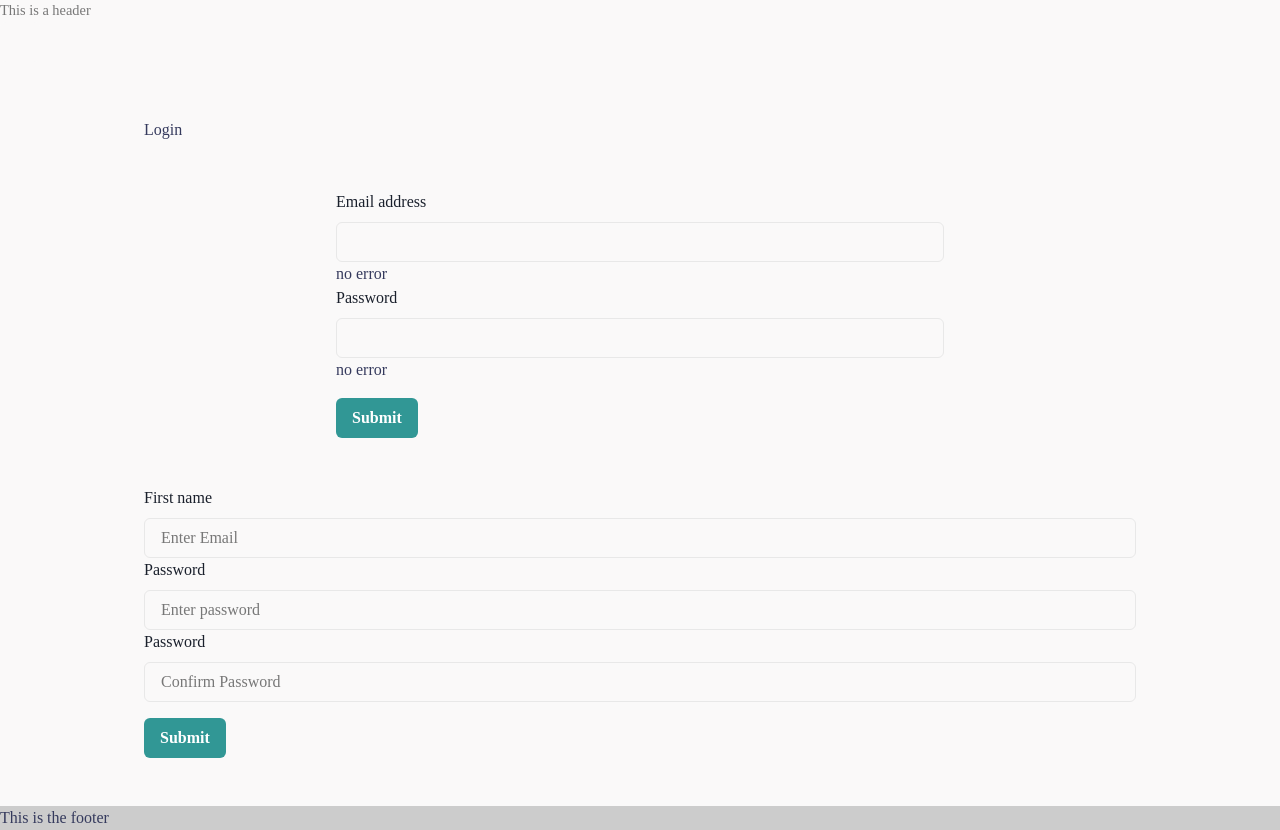
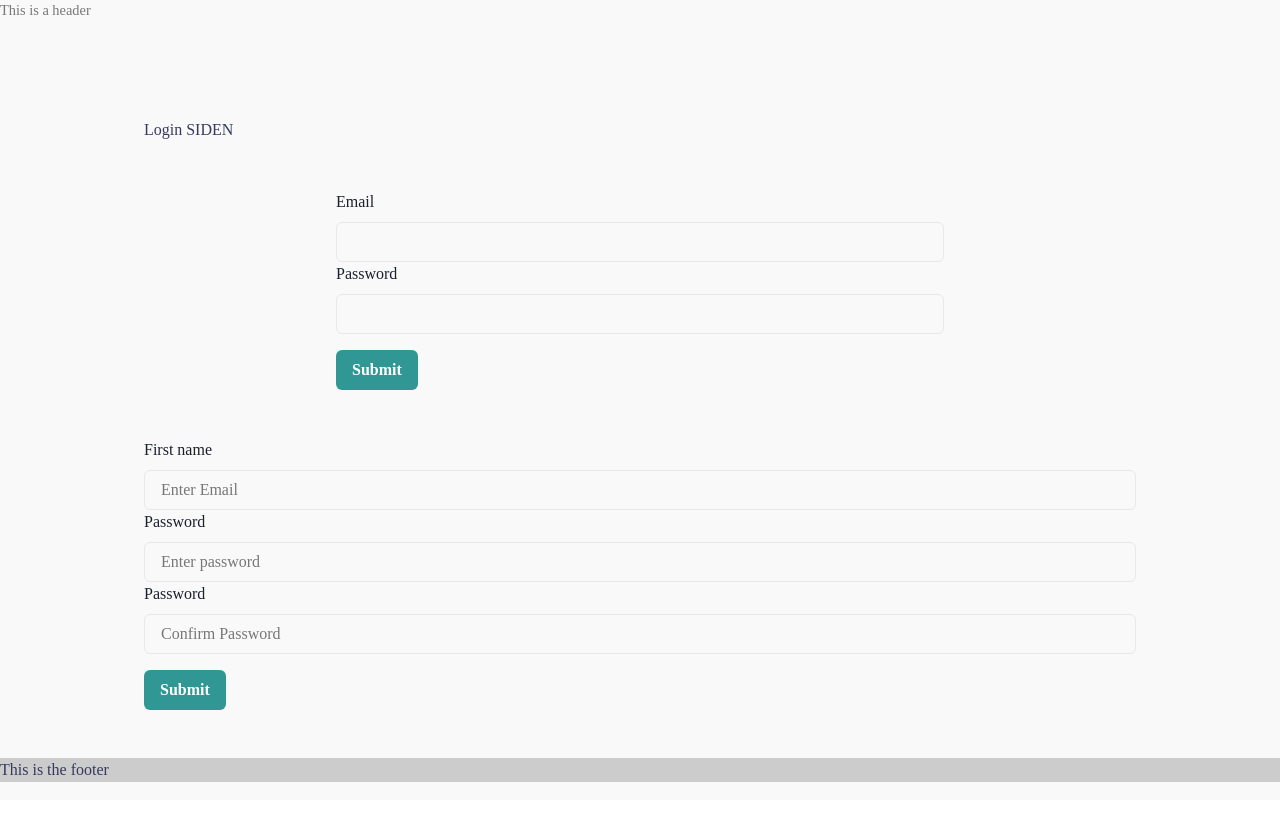
Before and after one commit to LasseStaus/frontend_chakra, a Next.js app: page / in a window 1280 px wide. After the commit the page ends 800 px from the top, so only its background shows below. Built offline with nearby package versions, Linux system fonts and the light colour scheme; no server answers.

Commit message:
Adds formfield and loginform

```diff
--- a/src/pages/components/authenticationPage/AuthenticationPage.tsx
+++ b/src/components/authenticationPage/AuthenticationPage.tsx
@@ -1,17 +1,17 @@
 import { Box, Container, Heading } from '@chakra-ui/react'
 import router from 'next/router'
 import React, { useEffect } from 'react'
-import { useAuth } from '../../../context/AuthContext'
-import Loginform from '../loginform/Loginform'
+// import { useAuth } from '../../context/AuthContext'
+import Loginform from '../forms/Loginform'
 import SignupForm from '../signupform/Signupform'
 
 function AuthenticatedPage() {
-  const { user, login, emailError, passwordError, isLoading } = useAuth()
-  useEffect(() => {}, [])
+  // const { user, login, emailError, passwordError, isLoading } = useAuth()
+  // useEffect(() => { }, [])
   return (
     <Container maxW={'container.lg'}>
       <Box>
-        <Heading>Login</Heading>
+        <Heading>Login SIDEN</Heading>
         <Loginform />
         <SignupForm />
       </Box>
--- /dev/null
+++ b/src/components/forms/FormField.tsx
@@ -0,0 +1,142 @@
+import {
+    Controller,
+    ControllerProps,
+    FieldPath,
+    FieldValues,
+    useFormContext,
+    UseFormStateReturn,
+} from "react-hook-form";
+import { ControllerFieldState, ControllerRenderProps, } from "react-hook-form/dist/types/controller"
+import React from "react";
+import { InputField } from "./Input";
+import { Box, FormErrorMessage, Text } from "@chakra-ui/react";
+
+type FormFieldBase = {
+    as?: React.ElementType;
+    labeltitle?: string;
+    id?: string;
+};
+
+type FieldErrorContainerProps = {
+    fieldState: ControllerFieldState;
+};
+const FieldError: React.FC<FieldErrorContainerProps> = ({ fieldState }) => {
+    if (!fieldState?.invalid && !fieldState?.error?.message) return null;
+    return (
+        <>
+            <Box
+            >
+                <Text>
+                    {fieldState?.error?.message && fieldState?.error.message}
+                </Text>
+            </Box>
+        </>
+    );
+};
+
+type RenderFormFieldProps = FormFieldBase & {
+    field: ControllerRenderProps;
+    fieldState: ControllerFieldState;
+    type?: string;
+    disabled?: boolean;
+
+};
+
+const RenderFormField: React.FC<RenderFormFieldProps> = ({
+    as: Component,
+    id,
+    field,
+    labeltitle,
+    fieldState,
+    type,
+    disabled
+}) => {
+    switch (Component) {
+        case InputField:
+            return (
+                <Box>
+                    <InputField
+                        {...field}
+                        id={id}
+                        labeltitle={labeltitle}
+                        type={type}
+                        disabled={disabled}
+                    // error={!!(fieldState?.error && fieldState?.invalid ? true : undefined)}
+                    />
+                </Box >
+            );
+        //         case TextArea:
+        // return (
+        //     <TextArea
+        //         {...field}
+        //         placeholder={labeltitle || ""}
+        //         error={fieldState?.error && fieldState?.invalid ? true : false}
+        //     />
+        // );
+    }
+
+    return null;
+};
+
+export type FormFieldProps<
+    TFieldValues extends FieldValues = FieldValues,
+    TName extends FieldPath<TFieldValues> = FieldPath<TFieldValues>
+    > = Omit<ControllerProps, "name" | "render"> &
+    FormFieldBase & {
+        name: string;
+        disabled?: boolean;
+        type?: string;
+        render?: ({
+            field,
+            fieldState,
+            formState,
+        }: {
+            field: ControllerRenderProps<TFieldValues, TName>;
+            fieldState: ControllerFieldState;
+            formState: UseFormStateReturn<TFieldValues>;
+        }) => React.ReactElement;
+    };
+
+const FormField: React.FC<FormFieldProps> = ({
+    as: Component,
+    render,
+    labeltitle,
+    id,
+    type,
+    disabled,
+    ...otherProps
+}) => {
+    const { control } = useFormContext();
+
+    return (
+        <Controller
+            {...otherProps}
+            control={control}
+            render={(data) =>
+                render ? ( // If render exist then render and show FieldError
+                    <>
+                        {render(data)}
+                        <FieldError fieldState={data.fieldState} />
+                    </>
+                ) : Component ? ( // If Component is defined then use RenderFormField and show Error
+                    <>
+                        <RenderFormField
+                            id={id}
+                            as={Component}
+                            field={data.field}
+                            labeltitle={labeltitle}
+                            fieldState={data.fieldState}
+                            type={type}
+                            disabled={disabled}
+                        />
+                        <FieldError fieldState={data.fieldState} />
+                    </>
+                ) : (
+                    <></>
+                )
+            }
+        />
+    );
+};
+
+export { FormField };
--- /dev/null
+++ b/src/components/forms/Input.tsx
@@ -0,0 +1,22 @@
+import { Button, Container, FormControl, FormLabel, Heading, Input } from '@chakra-ui/react'
+import React from 'react'
+
+type InputProps = {
+    labeltitle?: string | undefined,
+    id: string | undefined,
+    type?: string,
+    disabled?: boolean
+    name: string
+}
+
+export const InputField = React.forwardRef<HTMLInputElement, InputProps>((props, ref) => {
+    return (
+        <div>
+            <FormLabel htmlFor={props.name}>{props.labeltitle}</FormLabel>
+            <Input ref={ref} {...props} />
+        </div >
+    )
+})
+
+export default InputField
+InputField.displayName = "Inputfield";
--- /dev/null
+++ b/src/components/forms/Loginform.tsx
@@ -0,0 +1,73 @@
+import { Button, Container, FormControl, FormLabel, Heading, Input } from '@chakra-ui/react'
+import { FC, useContext, useState } from 'react'
+import { appendErrors, FormProvider, SubmitHandler, useForm } from 'react-hook-form'
+import { useAuth } from '../../context/AuthContext'
+import login from '../../pages/api/Old.Login'
+import { FormField } from './FormField'
+import { InputField } from './Input'
+
+type FormValues = {
+  email: string;
+  password: string
+}
+
+const Loginform: FC<any> = (props) => {
+  const [email, setEmail] = useState('')
+  const [password, setPassword] = useState('')
+
+  const { user, login, emailError, passwordError, isLoading } = useAuth()
+
+  const methods = useForm<FormValues>({ mode: "onChange" });
+  const {
+    handleSubmit, formState: { isValid, isDirty }, } = methods
+
+  //toddo e type
+  const handleLogin: SubmitHandler<FormValues> = async (data) => {
+    console.log('handleLoginSubmit')
+    console.log(`Signup with ${data.email} and ${data.password}`)
+
+    login({ email: data.email, password: data.password }) // TO DO API KALD I CONTEXT DRILLER, MÅSKE FORDI COMPONENTS ER RYKKET UD FRA PAGES MAPPEN?
+  }
+
+  // TO DO MANGLER CHAKRA UI hvis nødvendigt
+  return (
+    <>
+      <Container maxW={'container.sm'}>
+        <FormProvider {...methods}>
+          <form onSubmit={handleSubmit(handleLogin)}>
+            <FormField
+              as={InputField}
+              name="email"
+              labeltitle="Email"
+              defaultValue=""
+              rules={{
+                required: {
+                  value: true,
+                  message: "Required"
+                }
+              }}
+            />
+            <FormField
+              as={InputField}
+              name="password"
+              labeltitle="Password"
+              defaultValue=""
+              rules={{
+                required: {
+                  value: true,
+                  message: "Required"
+                }
+              }}
+            />
+            <Button mt={4} colorScheme='teal' type="submit" isLoading={props.isSubmitting}>
+              Submit
+            </Button>
+          </form>
+        </FormProvider>
+      </Container>
+
+    </>
+  )
+}
+
+export default Loginform
--- a/src/pages/components/landing-page/LandingPage.tsx
+++ b/src/components/landing-page/LandingPage.tsx
@@ -1,5 +1,5 @@
 import { Button, Container, Flex, Heading } from '@chakra-ui/react'
-import { useAuth } from '../../../context/AuthContext'
+import { useAuth } from '../../context/AuthContext'
 
 function LandingPage() {
   const { user, login, logout, emailError, passwordError, isLoading } = useAuth()
--- a/src/pages/components/loginform/Loginform.tsx
+++ /dev/null
@@ -1,45 +0,0 @@
-import { Button, Container, FormControl, FormLabel, Heading, Input } from '@chakra-ui/react'
-import { FC, useContext, useState } from 'react'
-import { useAuth } from '../../../context/AuthContext'
-import login from '../../api/Old.Login'
-
-const Loginform: FC<any> = (props) => {
-  const [email, setEmail] = useState('')
-  const [password, setPassword] = useState('')
-
-  const { user, login, emailError, passwordError, isLoading } = useAuth()
-
-  //toddo e type
-  const handleLogin = async (e: any) => {
-    console.log('handleLoginSubmit')
-    e.preventDefault()
-    console.log(`Signup with ${email} and ${password}`)
-    const body: any = {
-      email: email,
-      password: password,
-    }
-
-    login({ email, password })
-  }
-
-  return (
-    <Container maxW={'container.sm'}>
-      <FormControl>
-        <FormLabel htmlFor='email'>Email address</FormLabel>
-        <Input id='email' type='email' value={email} onChange={(e) => setEmail(e.target.value)} />
-
-        <Heading>{emailError ? emailError : 'no error'}</Heading>
-      </FormControl>
-      <FormControl>
-        <FormLabel htmlFor='password'>Password</FormLabel>
-        <Input id='password' type='password' value={password} onChange={(e) => setPassword(e.target.value)} />
-        <Heading>{passwordError ? passwordError : 'no error'}</Heading>
-      </FormControl>
-      <Button mt={4} colorScheme='teal' isLoading={props.isSubmitting} type='submit' onClick={handleLogin}>
-        Submit
-      </Button>{' '}
-    </Container>
-  )
-}
-
-export default Loginform
--- a/src/pages/index.tsx
+++ b/src/pages/index.tsx
@@ -1,10 +1,10 @@
 import type { NextPage } from 'next'
 import { FC } from 'react'
 import { useAuth } from '../context/AuthContext'
-import AuthenticatedPage from './components/authenticationPage/AuthenticationPage'
-import LandingPage from './components/landing-page/LandingPage'
+import AuthenticatedPage from '../components/authenticationPage/AuthenticationPage'
+import LandingPage from '../components/landing-page/LandingPage'
 
-import Layout from './components/layouts/layout/Layout'
+import Layout from '../components/layouts/layout/Layout'
 
 const HomePage: FC<NextPage> = () => {
   const { user, login, logout, emailError, passwordError, isLoading } = useAuth()
```
Also changed, not shown: src/components/footer/Footer.tsx (renamed from src/pages/components/footer/Footer.tsx), src/components/header/Header.tsx (renamed from src/pages/components/header/Header.tsx), src/components/layouts/base-layout/Base-layout.tsx (renamed from src/pages/components/layouts/base-layout/Base-layout.tsx), src/components/layouts/layout/Layout.tsx (renamed from src/pages/components/layouts/layout/Layout.tsx), src/components/signupform/Signupform.tsx (renamed from src/pages/components/signupform/Signupform.tsx).
